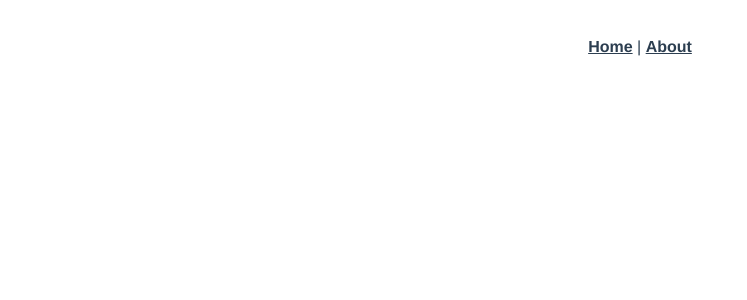
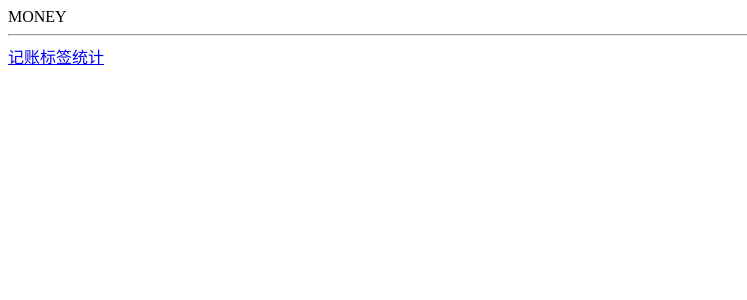
Before and after one commit to chapelll/morney-1, a Vue app: page /#/money in a window 1280 px wide. Shown: the top 300 px of the page, without its empty margins (0-747 px from the left). Built offline with nearby package versions, Linux system fonts and the light colour scheme.

Commit message:
创建三个页面

```diff
--- a/src/App.vue
+++ b/src/App.vue
@@ -1,14 +1,17 @@
 <template>
-  <div id="app">
-    <div id="nav">
-      <router-link to="/">Home</router-link> |
-      <router-link to="/about">About</router-link>
+  <div>
+    <router-view/>
+    <hr>
+    <div>
+      <router-link to="/money">记账</router-link>
+      <router-link to="/labels">标签</router-link>
+      <router-link to="/statistics">统计</router-link>
     </div>
-    <router-view/>
   </div>
 </template>
 
 <style lang="scss">
+
 #app {
   font-family: Avenir, Helvetica, Arial, sans-serif;
   -webkit-font-smoothing: antialiased;
--- /dev/null
+++ b/src/assets/styles/test.scss
@@ -0,0 +1 @@
+$red: #f60;
--- a/src/router/index.ts
+++ b/src/router/index.ts
@@ -1,23 +1,30 @@
 import Vue from 'vue'
 import VueRouter, { RouteConfig } from 'vue-router'
-import Home from '../views/Home.vue'
+import Home from '@/views/Home.vue'
+import Money from '@/views/Money.vue'
+import Labels from '@/views/Labels.vue'
+import Statistics from '@/views/Statistics.vue'
 
 Vue.use(VueRouter)
 
-  const routes: Array<RouteConfig> = [
+const routes: Array<RouteConfig> = [
   {
     path: '/',
-    name: 'Home',
-    component: Home
+    redirect: '/money'
   },
   {
-    path: '/about',
-    name: 'About',
-    // route level code-splitting
-    // this generates a separate chunk (about.[hash].js) for this route
-    // which is lazy-loaded when the route is visited.
-    component: () => import(/* webpackChunkName: "about" */ '../views/About.vue')
+    path: '/money',
+    component: Money
+  },
+  {
+    path: '/labels',
+    component: Labels
+  },
+  {
+    path: '/statistics',
+    component: Statistics
   }
+
 ]
 
 const router = new VueRouter({
--- /dev/null
+++ b/src/views/Labels.vue
@@ -0,0 +1,15 @@
+<template>
+    <div>
+        LABELS
+    </div>
+</template>
+
+<script lang="ts">
+    export default {
+        name: 'Labels'
+    }
+</script>
+
+<style lang="scss" scoped>
+
+</style>
--- /dev/null
+++ b/src/views/Money.vue
@@ -0,0 +1,15 @@
+<template>
+    <div>
+        MONEY
+    </div>
+</template>
+
+<script lang="ts">
+    export default {
+        name: 'Money'
+    }
+</script>
+
+<style lang="scss" scoped>
+
+</style>
--- /dev/null
+++ b/src/views/Statistics.vue
@@ -0,0 +1,15 @@
+<template>
+    <div>
+        Statistics
+    </div>
+</template>
+
+<script lang="ts">
+    export default {
+        name: 'Statistics'
+    }
+</script>
+
+<style lang="scss" scoped>
+
+</style>
```
Also changed, not shown: src/components/test.vue (added, +15 -0 lines), src/views/About.vue (line endings or trailing spaces), 一些笔记/4-Vue项目搭建/目录结构说明.png (added), 一些笔记/4-Vue项目搭建/笔记.txt (added).
